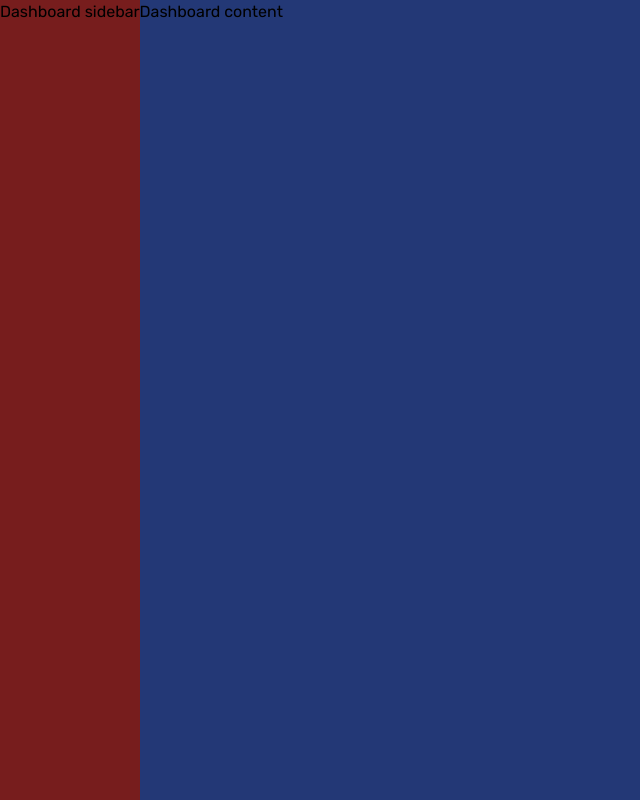
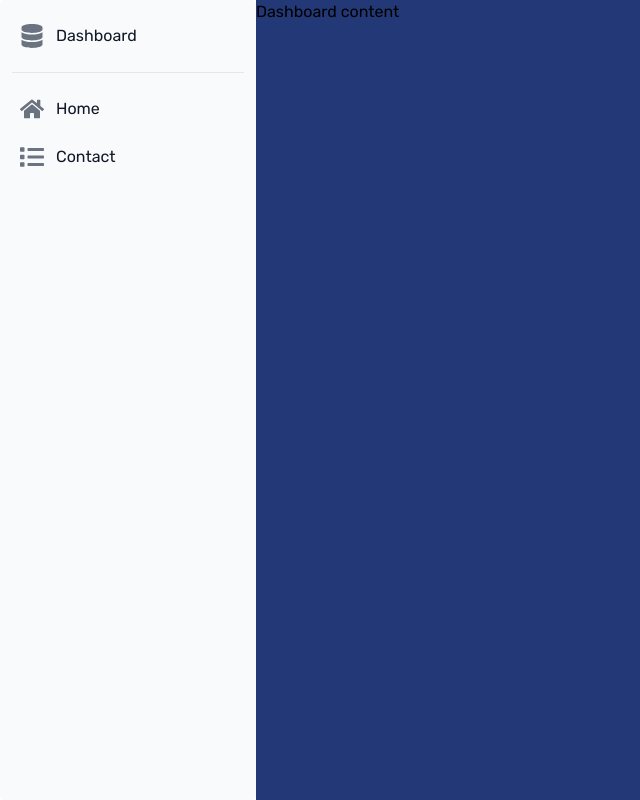
Before and after one commit to yeasinbinali/SmartHR, a React (Vite) app: page /dashboard in a window 1280 px wide. Shown: the whole page, without its empty margins (0-640 px from the left). Built offline with nearby package versions, Linux system fonts and the light colour scheme; no server answers; sample sign-in values are in the browser's storage; a web font is replaced by a local one.

Commit message:
google sign in and regex added

```diff
--- a/src/authentication/Login/Login.jsx
+++ b/src/authentication/Login/Login.jsx
@@ -6,7 +6,7 @@ import { authContext } from '../../providers/AuthProvider';
 
 const Login = () => {
     const { register, handleSubmit } = useForm();
-    const { signInUser } = useContext(authContext);
+    const { signInUser, googleSignIn } = useContext(authContext);
     const navigate = useNavigate();
     const location = useLocation();
 
@@ -22,8 +22,18 @@ const Login = () => {
             .catch(error => {
                 console.log(error.message);
             })
+    }
 
+    const handleGoogleSignIn = () => {
+        googleSignIn()
+            .then(res => {
+                console.log(res.user);
+            })
+            .catch(error => {
+                console.log(error.message);
+            })
     }
+
     return (
         <div className='flex justify-between items-center gap-10 mt-10 mb-20'>
             <div className='w-[40%] mx-auto'>
@@ -44,7 +54,7 @@ const Login = () => {
                 </form>
                 <p className='my-5 text-center'>New to SmartHR ? <Link className='text-main' to='/register'>Go to Register</Link></p>
                 <div className='flex justify-center'>
-                    <FcGoogle className='text-3xl' />
+                    <FcGoogle onClick={handleGoogleSignIn} className='text-3xl' />
                 </div>
             </div>
         </div>
--- a/src/authentication/Register/Register.jsx
+++ b/src/authentication/Register/Register.jsx
@@ -3,8 +3,11 @@ import { useForm } from "react-hook-form"
 import { Link } from 'react-router-dom';
 import { authContext } from '../../providers/AuthProvider';
 
+// const image_hosting_key = 'd4f75cbd1e84a7835c536036c7e5f01b';
+// const image_hosting_api = `https://api.imgbb.com/1/upload?key=${image_hosting_key}`
+
 const Register = () => {
-    const { register, handleSubmit } = useForm();
+    const { register, handleSubmit,  formState: { errors } } = useForm();
     const { createUser } = useContext(authContext);
 
     const onSubmit = (data) => {
@@ -59,7 +62,12 @@ const Register = () => {
                     </div>
                     <div className='w-full mx-auto'>
                         <label>Password</label><br />
-                        <input required placeholder='Write your password' type='password' className='border-2 border-[whitesmoke] w-[100%]' {...register("password")} />
+                        <input required placeholder='Write your password' type='password' className='border-2 border-[whitesmoke] w-[100%]' {...register("password", {
+                            minLength: 6,
+                            pattern: /^(?=.*?[A-Z])(?=.*?[#?!@$%^&*-])/
+                        })} />
+                        {errors.password?.type === "minLength" && <p>Password must be 6 characters</p>}
+                        {errors.password?.type === "pattern" && <p>Password must have one capital letter and one special character(!, @, #, %, &, *)</p>}
                     </div>
                 </div>
                 <input className='btn bg-primary text-white w-full py-2 mt-5' type="submit" />
--- a/src/pages/Dashboard/DashboardSidebar/DashboardSidebar.jsx
+++ b/src/pages/Dashboard/DashboardSidebar/DashboardSidebar.jsx
@@ -1,9 +1,28 @@
 import React from 'react';
+import { Sidebar } from "flowbite-react";
+import { FaDatabase, FaHome, FaList } from 'react-icons/fa';
+
 
 const DashboardSidebar = () => {
     return (
-        <div className='bg-red-900 min-h-screen'>
-            <h1>Dashboard sidebar</h1>
+        <div className='min-h-screen'>
+            <Sidebar aria-label="Sidebar with content separator example">
+                <Sidebar.Items>
+                    <Sidebar.ItemGroup>
+                        <Sidebar.Item href="#" icon={FaDatabase}>
+                            Dashboard
+                        </Sidebar.Item>
+                    </Sidebar.ItemGroup>
+                    <Sidebar.ItemGroup>
+                        <Sidebar.Item href="#" icon={FaHome}>
+                            Home
+                        </Sidebar.Item>
+                        <Sidebar.Item href="#" icon={FaList}>
+                            Contact
+                        </Sidebar.Item>
+                    </Sidebar.ItemGroup>
+                </Sidebar.Items>
+            </Sidebar>
         </div>
     );
 };
--- a/src/providers/AuthProvider.jsx
+++ b/src/providers/AuthProvider.jsx
@@ -1,8 +1,9 @@
 import React, { createContext, useEffect, useState } from 'react';
-import { createUserWithEmailAndPassword, signInWithEmailAndPassword, onAuthStateChanged, signOut } from "firebase/auth";
+import { createUserWithEmailAndPassword, signInWithEmailAndPassword, onAuthStateChanged, signOut, GoogleAuthProvider, signInWithPopup } from "firebase/auth";
 import auth from '../firebase/firebase.init';
 
 export const authContext = createContext(null);
+const googleProvider = new GoogleAuthProvider()
 
 const AuthProvider = ({ children }) => {
     const [user, setUser] = useState('');
@@ -16,6 +17,11 @@ const AuthProvider = ({ children }) => {
     const signInUser = (email, password) => {
         setLoading(true);
         return signInWithEmailAndPassword(auth, email, password);
+    }
+
+    const googleSignIn = () => {
+        setLoading(true);
+        return signInWithPopup(auth, googleProvider);
     }
 
     const logoutUser = () => {
@@ -34,7 +40,7 @@ const AuthProvider = ({ children }) => {
         }
     }, [])
 
-    const authInfo = { user, loading, createUser, signInUser, logoutUser };
+    const authInfo = { user, loading, createUser, signInUser, googleSignIn, logoutUser };
     return (
         <authContext.Provider value={authInfo}>
             {children}
```
